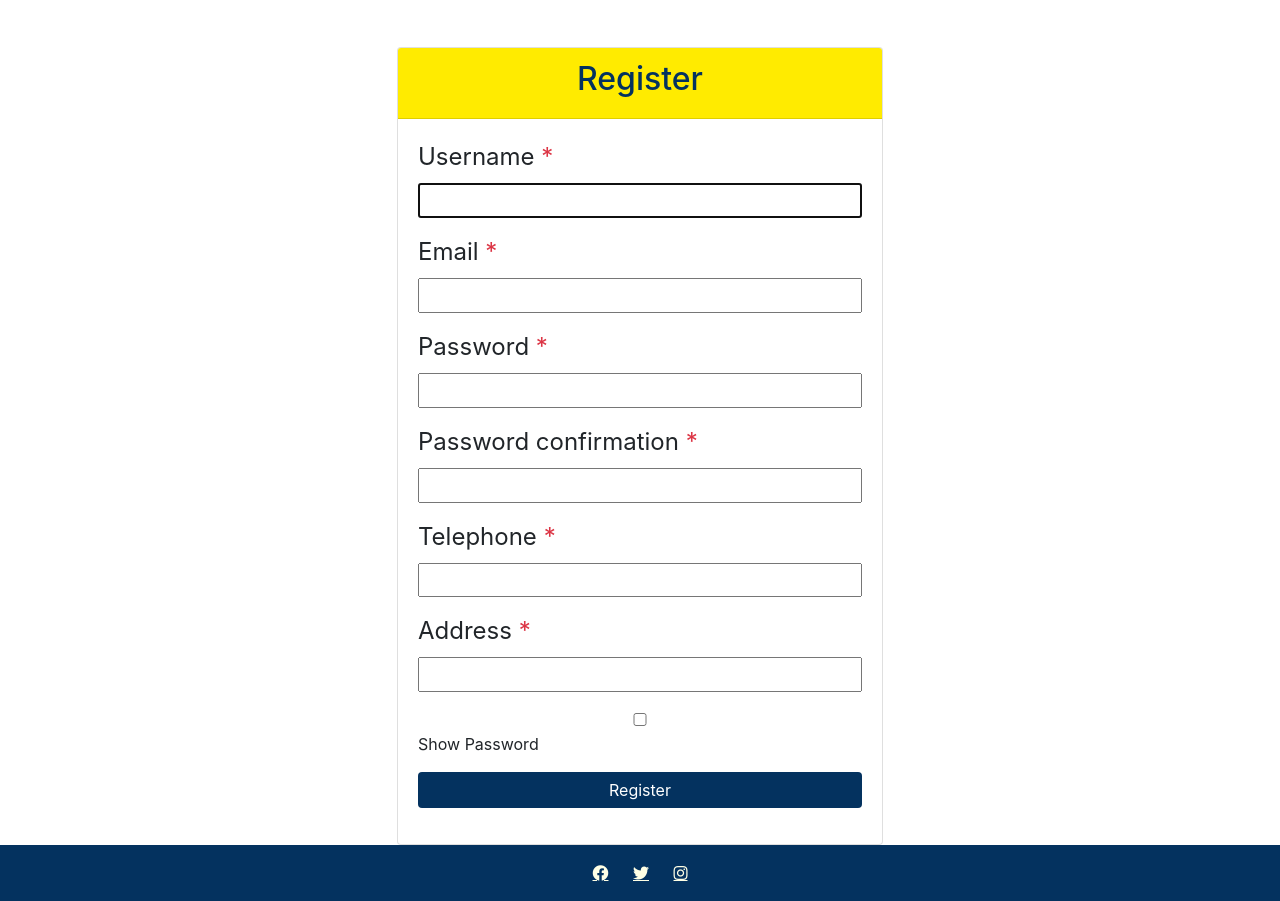
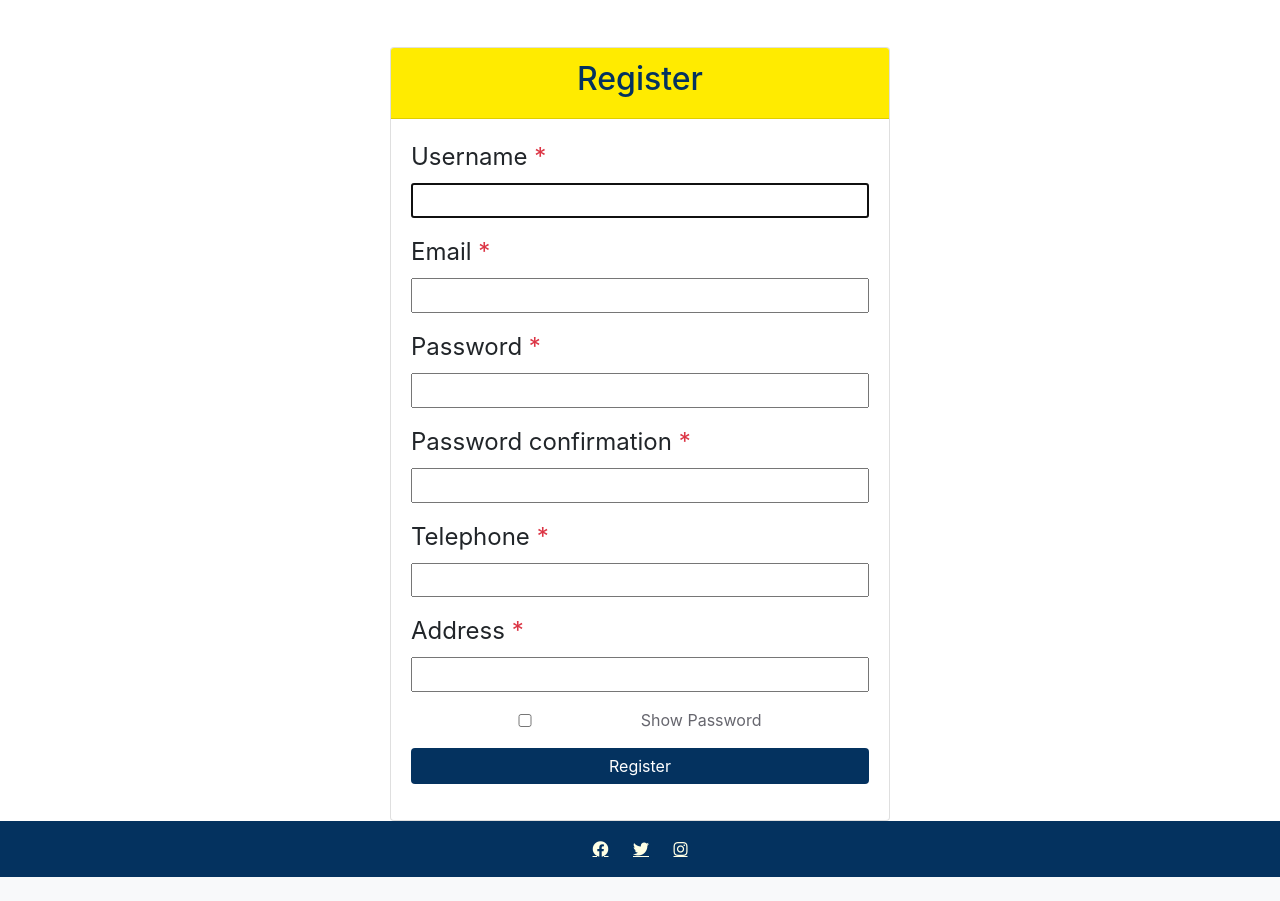
Before and after one commit to ibra8080/BSC-Hastedt-football-camp, a Django app: page /register/ in a window 1280 px wide. Shown: the part 76-977 px from the top of the page. After the commit the page ends 953 px from the top, so only its background shows below. Run offline with Django 4.2, Linux system fonts and the light colour scheme; some libraries are stand-ins or nearby versions.

Commit message:
Update register form with show password style

```diff
--- a/football_camp/static/css/style.css
+++ b/football_camp/static/css/style.css
@@ -159,6 +159,22 @@ h2.title {
     font-size: 1.2em;
 }
 
+.show-password-container {
+    display: flex;
+    align-items: center;
+    margin-bottom: 1rem;
+}
+
+.show-password-container input {
+    margin-right: 0.1rem;
+}
+
+.show-password-container label {
+    margin: 0;
+    font-size: 1em;
+    color: #66666e;
+}
+
 /* footer */
 footer {
     background-color: #04325F;
--- a/football_camp/templates/registration/register.html
+++ b/football_camp/templates/registration/register.html
@@ -6,7 +6,7 @@
 {% block content %}
 <div class="container register-container">
     <div class="row justify-content-center">
-        <div class="col-md-8 col-lg-6">
+        <div class="col-md-10">
             <div class="card mt-5">
                 <div class="card-header text-center">
                     <h2>Register</h2>
@@ -29,8 +29,9 @@
                             {% endif %}
                         </div>
                         {% endfor %}
-                        <div class="form-group">
-                            <input type="checkbox" id="show_password"> Show Password
+                        <div class="form-group show-password-container">
+                            <input type="checkbox" id="show_password">
+                            <label for="show_password">Show Password</label>
                         </div>
                         <div class="text-center">
                             <button type="submit" class="btn btn-primary btn-block">Register</button>
```
